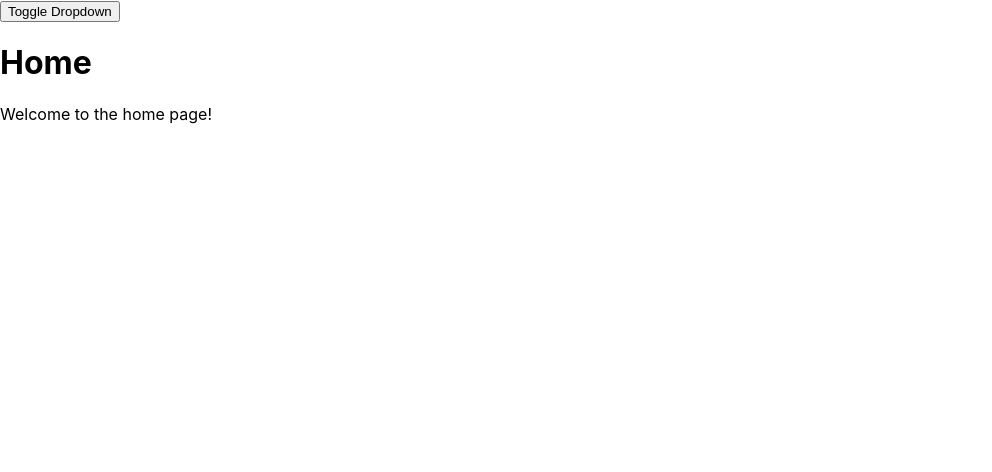
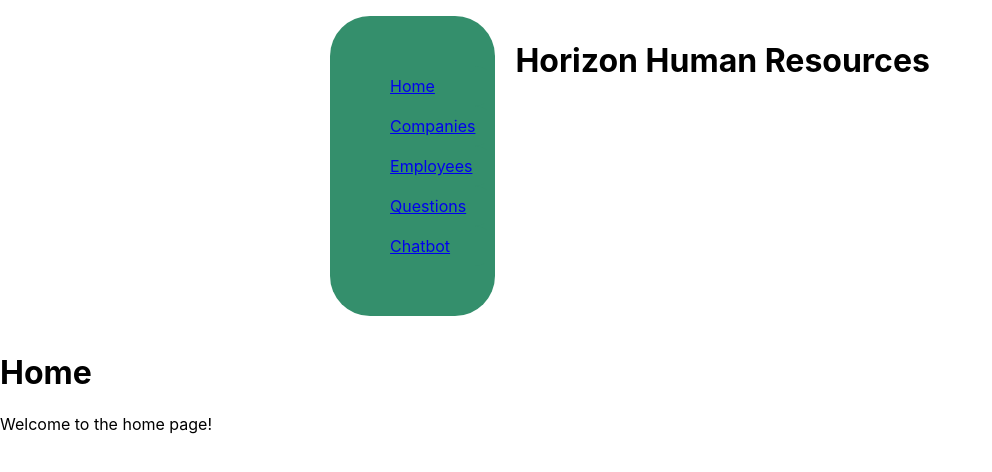
Before and after one commit to FabLab-AI-Software-Development/group-3-staticsite, a React (Create React App) app in the folder client/: page / in a window 1280 px wide. Shown: the top 472 px of the page, without its empty margins (0-992 px from the left). Built offline with nearby package versions, Linux system fonts and the light colour scheme.

Commit message:
Improved navigation first pass

```diff
--- a/client/src/App.css
+++ b/client/src/App.css
@@ -43,3 +43,68 @@
   width: 100%;
   padding: 64px;
 }
+
+/* Scroll down ↓ */
+
+* {
+  box-sizing: border-box;
+}
+
+.wrapper {
+  display: flex;
+  justify-content: center;
+}
+
+.content {
+  display: flex;
+  min-height: 300px;
+  padding: 20px;
+}
+
+.list {
+  display: flex;
+  flex-direction: column;
+  justify-content: center;
+  min-height: 300px;
+  list-style: none;
+  color: #fff;
+  background-color: #348f6c;
+  border-radius: 40px;
+}
+
+.item {
+  /* important: position, z-index, background-color!!!, border-radius */
+  position: relative;
+  z-index: 2;
+  padding: 10px 20px;
+  background-color: #348f6c;
+  border-radius: 0 20px 20px 0;
+}
+
+.active {
+  /* important: z-index, border-radius */
+  z-index: 1;
+  color: #333;
+  background-color: #fff;
+  border-radius: 20px 0 0 20px;
+}
+
+/* important: ... Everything is important :) */
+.active::before,
+.active::after {
+  content: "";
+  position: absolute;
+  right: 0;
+  display: block;
+  width: 20px;
+  height: 20px;
+  background-color: #fff;
+}
+
+.active::before {
+  top: -20px;
+}
+
+.active::after {
+  bottom: -20px;
+}
--- a/client/src/App.jsx
+++ b/client/src/App.jsx
@@ -1,11 +1,11 @@
-import logo from './logo.svg';
 import './App.css';
 import Dropdown from './components/navigation/dropdown';
+import Navigation from './components/navigation/navigation';
 
 function App() {
   return (
     <div>
-        <Dropdown />
+        <Navigation />
 
         <h1>Home</h1>
         <p>Welcome to the home page!</p>
--- /dev/null
+++ b/client/src/components/navigation/navigation.jsx
@@ -0,0 +1,30 @@
+import React, { useState } from 'react';
+import { Outlet, Link } from 'react-router-dom';
+
+const Navigation = () => {
+    const [isOpen, setIsOpen] = useState(false);
+
+    const toggleDropdown = () => {
+        setIsOpen(!isOpen);
+    }
+
+    return (
+        <div class="wrapper">
+        <ul class="list">
+            <li class="item"><Link to="/">Home</Link></li>
+            <li class="item"><Link to="/Company">Companies</Link></li>
+            <li class="item"><Link to="/Employee">Employees</Link></li>
+            <li class="item"><Link to="/Question">Questions</Link></li>
+            <li class="item"><Link to="/ChatInput">Chatbot</Link></li>
+        </ul>
+        <div class="content">
+            <h1>
+            Horizon Human Resources
+            </h1>
+        </div>
+        </div>
+    );
+
+};
+
+export default Navigation;
--- a/client/src/pages/companies.jsx
+++ b/client/src/pages/companies.jsx
@@ -1,6 +1,6 @@
 import React, { useEffect, useState } from "react";
 import { fetchCompanies, submitCompanyData} from "../routes/api";
-import Dropdown from '../components/navigation/dropdown';
+import Navigation from '../components/navigation/navigation';
 
 const Company = () => {
     const [companies, setCompanies] = useState([]);
@@ -36,7 +36,7 @@ const Company = () => {
 
     return (
         <div>
-            <Dropdown />
+            <Navigation />
             <h1>Companies</h1>
             <input type="text" value={name} onChange={(e) => setName(e.target.value)} placeholder="Enter company name" />
             <input type="text" value={industry} onChange={(e) => setIndustry(e.target.value)} placeholder="Enter industry" />
--- a/client/src/pages/employees.jsx
+++ b/client/src/pages/employees.jsx
@@ -1,6 +1,6 @@
 import React, { useEffect, useState } from "react";
 import { fetchEmployees, submitEmployeeData} from "../routes/api";
-import Dropdown from '../components/navigation/dropdown';
+import Navigation from '../components/navigation/navigation';
 
 const Employee = () => {
     const [employees, setEmployees] = useState([]);
@@ -38,7 +38,7 @@ const Employee = () => {
 
     return (
         <div>
-            <Dropdown />
+            <Navigation />
             <h1>Employees</h1>
             <input type="text" value={name} onChange={(e) => setName(e.target.value)} placeholder="Enter employee name" />
             <input type="text" value={role} onChange={(e) => setRole(e.target.value)} placeholder="Enter employee role" />
--- a/client/src/pages/questions.jsx
+++ b/client/src/pages/questions.jsx
@@ -1,7 +1,7 @@
 import React, { useEffect, useState } from "react";
 import { fetchQuestions, submitQuestionData} from "../routes/api";
 import { fetchOpenAI } from "../routes/openai-client";
-import Dropdown from '../components/navigation/dropdown';
+import Navigation from '../components/navigation/navigation';
 
 const Question = () => {
     const [questions, setQuestions] = useState([]);
@@ -33,7 +33,7 @@ const Question = () => {
 
     return (
         <div>
-            <Dropdown />
+            <Navigation />
             <h1>Questions</h1>
             <input type="text" value={request} onChange={(e) => setRequest(e.target.value)} placeholder="Enter your question" />
             <input type="number" value={employeeId} onChange={(e) => setEmployeeId(e.target.value)} placeholder="Enter employee id" />
```
